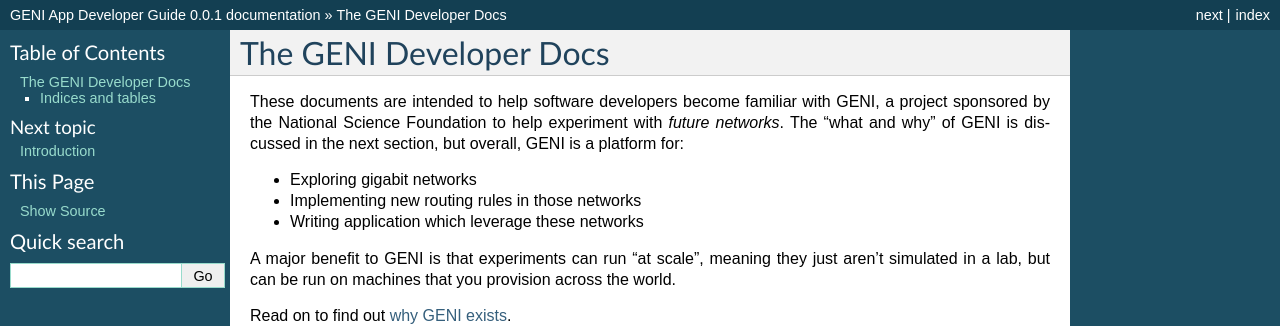
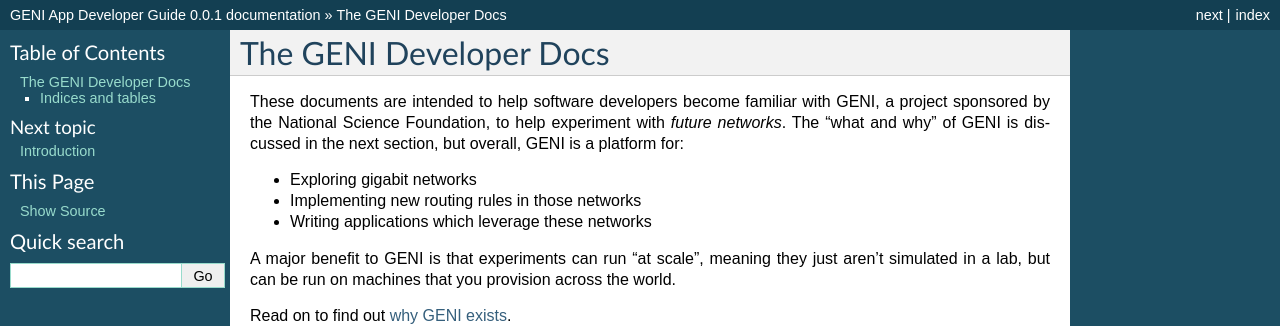
Before and after one commit to katzgrau/geni-docs, a Sphinx documentation site: the page built from source/index.txt, in a window 1280 px wide. Shown: the top 326 px of the page. Built offline with Sphinx 7.4.7, drawn with Linux system fonts in a browser that asks for light colours; formulas are drawn with MathJax 3.

Commit message:
Intro puncutation fixes

```diff
--- a/source/index.txt
+++ b/source/index.txt
@@ -3,11 +3,11 @@
 The GENI Developer Docs
 =======================
 
-These documents are intended to help software developers become familiar with GENI, a project sponsored by the National Science Foundation to help experiment with *future networks*. The "what and why" of GENI is discussed in the next section, but overall, GENI is a platform for:
+These documents are intended to help software developers become familiar with GENI, a project sponsored by the National Science Foundation, to help experiment with *future networks*. The "what and why" of GENI is discussed in the next section, but overall, GENI is a platform for:
 
 - Exploring gigabit networks
 - Implementing new routing rules in those networks
-- Writing application which leverage these networks
+- Writing applications which leverage these networks
 
 A major benefit to GENI is that experiments can run "at scale", meaning they just aren't simulated in a lab, but can be run on machines that you provision across the world.
 
--- a/source/intro/what-can-i-do-with-geni.txt
+++ b/source/intro/what-can-i-do-with-geni.txt
@@ -5,7 +5,7 @@
 
 - Exploring gigabit networks
 - Implementing new routing rules in those networks
-- Writing application which leverage these networks
+- Writing applications which leverage these networks
 
 Examples
 --------
```
